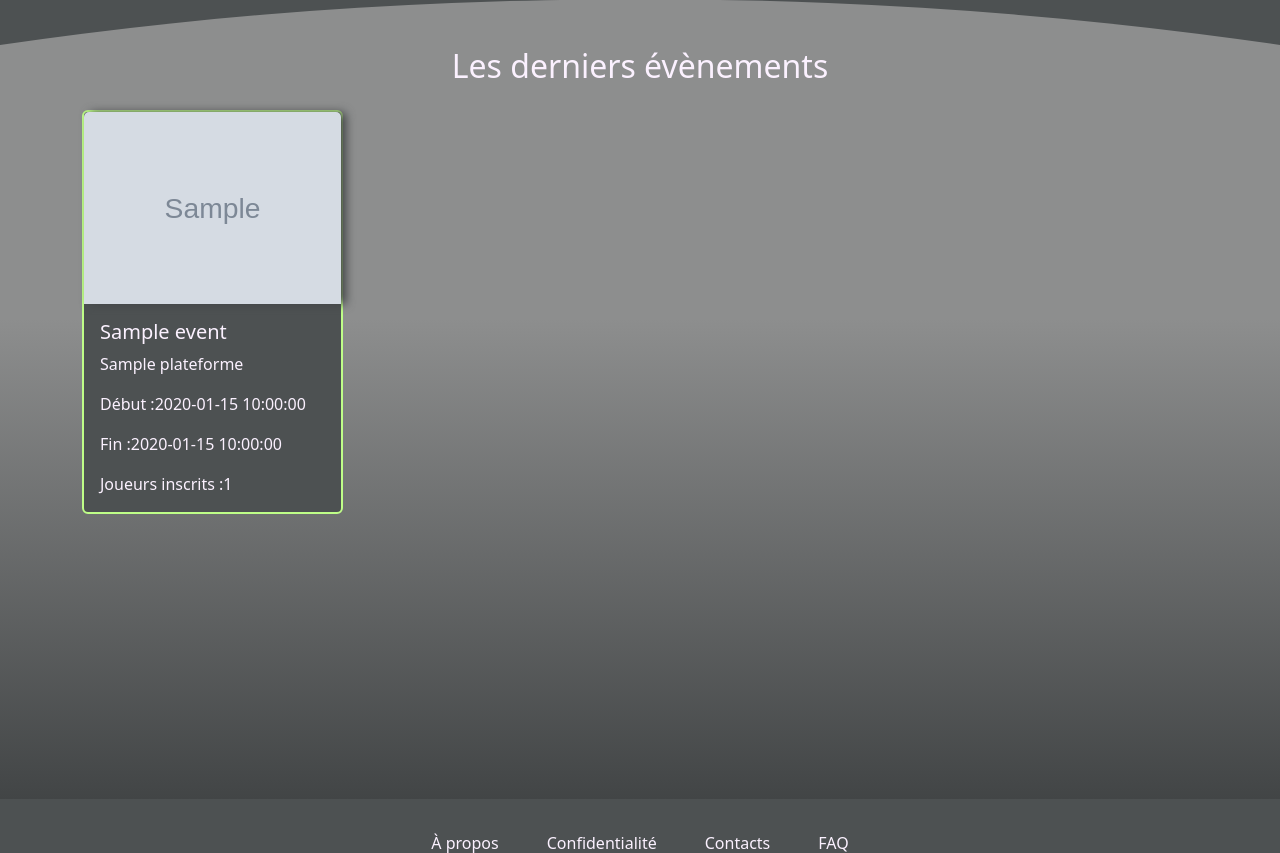
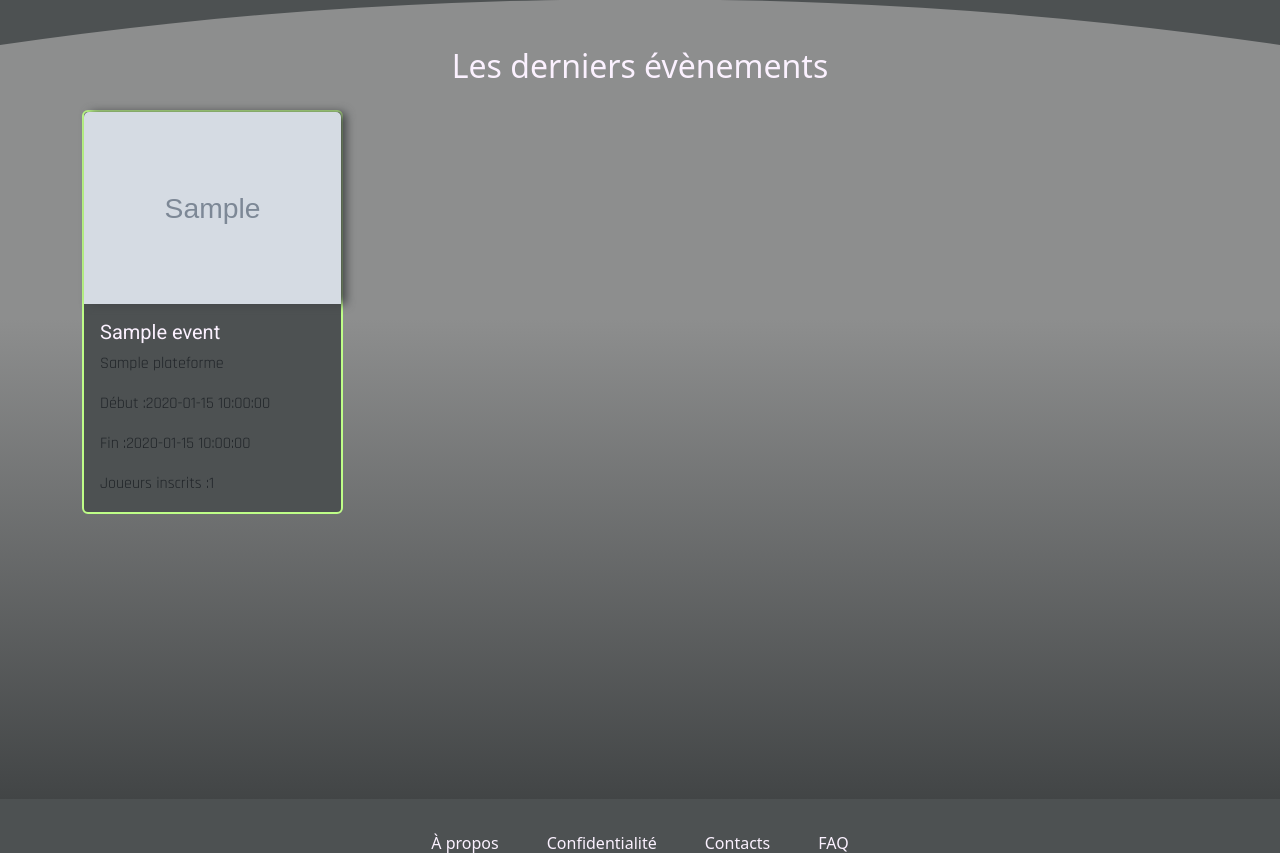
Before and after one commit to Alkgorth/ECF-Esportify, a PHP site: page / in a window 1280 px wide. Shown: the part 1190-2043 px from the top of the page. Run offline with PHP 8.4, Linux system fonts and the light colour scheme; tables that the repository leaves empty hold one stand-in row (values such as "Sample post"); grey boxes marked "Sample" are stand-in pictures; some libraries are stand-ins or nearby versions.

Commit message:
Ajustements CSS page eventGeneral

```diff
--- a/Assets/scss/components/_card.scss
+++ b/Assets/scss/components/_card.scss
@@ -11,6 +11,12 @@
     border-right: 2px solid var(--esportify-grey-25);
 }
 
-.carteTexte {
+.carteTitre {
+    font-family: var(--esportify-font-texts);
     color: var(--esportify-white);
 }
+
+.carteTexte {
+
+    font-family: var(--esportify-font-subtitles);
+}
--- a/templates/pages/home.php
+++ b/templates/pages/home.php
@@ -87,12 +87,12 @@
                             <a href="index.php?controller=event&action=eventDetail&id=<?php echo $event['id'] ?>" id=derniersEvent class="text-decoration-none text-white">
                                 <img src="<?php echo $cheminCouverture . $event['cover'] ?>" class="card-img-top" alt="<?php echo $event['name'] ?>">
                             </a>
-                            <div class="card-body carteTexte">
-                                <h5 class="card-title"><?php echo $event['name'] ?></h5>
-                                <p class="card-text"><?php echo $event['plateforme_name'] ?></p>
-                                <p class="card-text">Début :<?php echo $event['start'] ?></p>
-                                <p class="card-text">Fin :<?php echo $event['end'] ?></p>
-                                <p class="card-text">Joueurs inscrits :<?php echo $event['joueurs'] ?></p>
+                            <div class="card-body">
+                                <h5 class="card-title carteTitre"><?php echo $event['name'] ?></h5>
+                                <p class="card-text carteTexte"><?php echo $event['plateforme_name'] ?></p>
+                                <p class="card-text carteTexte">Début :<?php echo $event['start'] ?></p>
+                                <p class="card-text carteTexte">Fin :<?php echo $event['end'] ?></p>
+                                <p class="card-text carteTexte">Joueurs inscrits :<?php echo $event['joueurs'] ?></p>
                             </div>
                         </div>
                     </div>
```
Also changed, not shown: templates/event/eventGeneral.php (+10 -9 lines), Assets/css/main.css, 1 other file.
